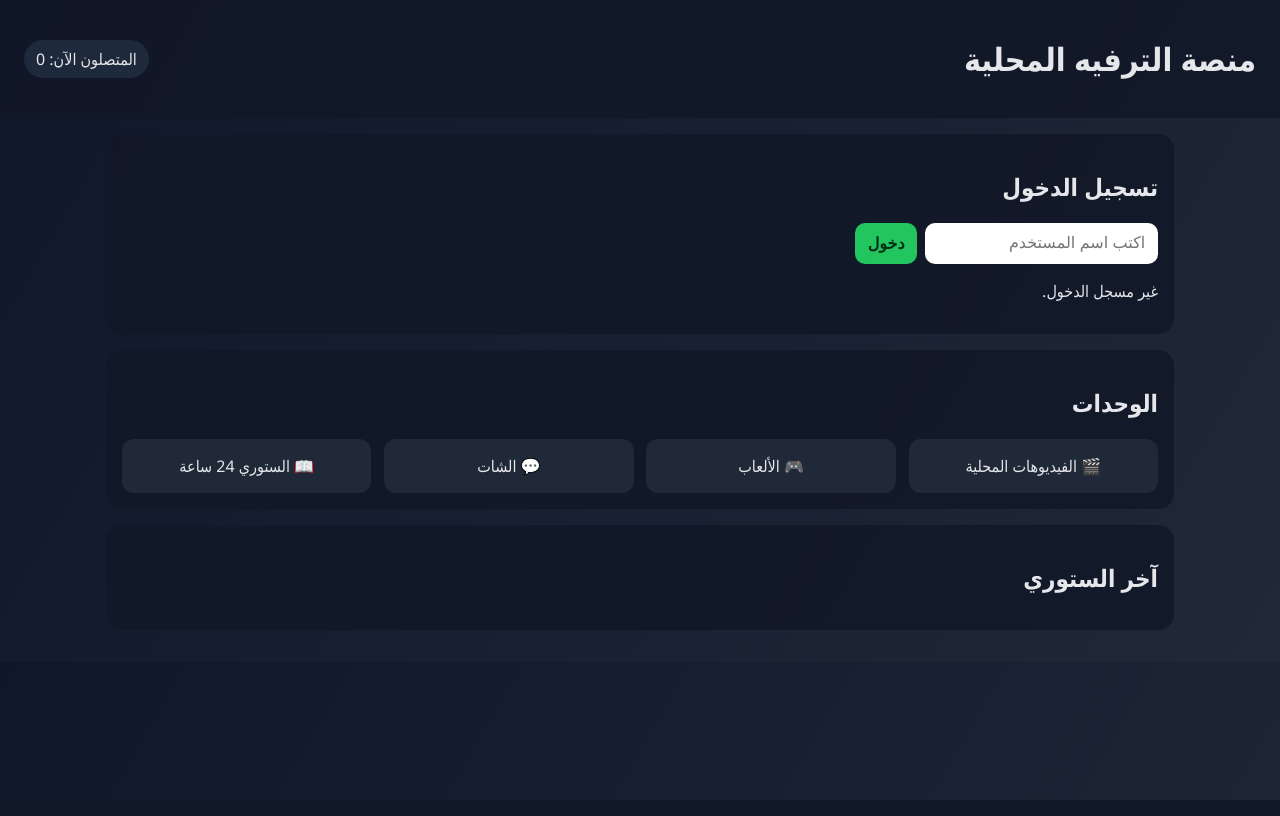
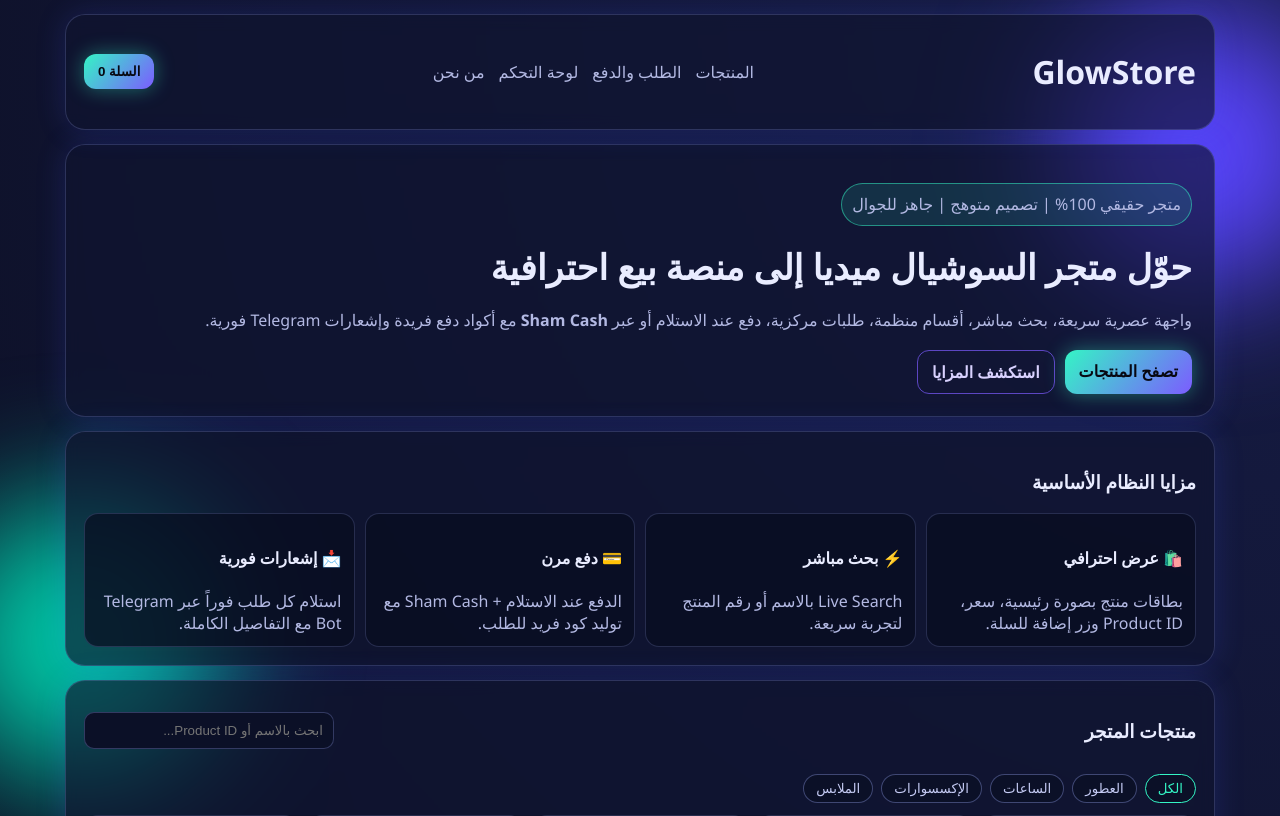
Before and after one commit to dstrqa-prog/swrtak, a PHP site: page / in a window 1280 px wide. Shown: the top 816 px of the page. Run offline with PHP 8.4, Linux system fonts and the light colour scheme.

Commit message:
Redesign homepage into glowing ecommerce storefront

```diff
--- a/index.html
+++ b/index.html
@@ -3,40 +3,98 @@
 <head>
   <meta charset="UTF-8" />
   <meta name="viewport" content="width=device-width, initial-scale=1.0" />
-  <title>منصة محلية متعددة</title>
+  <title>GlowStore | متجر إلكتروني احترافي</title>
+  <meta name="description" content="متجر إلكتروني احترافي 100% مع إدارة منتجات وطلبات ودفع إلكتروني عبر Sham Cash." />
   <link rel="stylesheet" href="/static/style.css" />
 </head>
 <body>
-  <header class="topbar">
-    <h1>منصة الترفيه المحلية</h1>
-    <div id="online-pill">المتصلون الآن: 0</div>
+  <div class="bg-orb orb-1"></div>
+  <div class="bg-orb orb-2"></div>
+
+  <header class="topbar glass">
+    <h1>GlowStore</h1>
+    <nav>
+      <a href="#products">المنتجات</a>
+      <a href="#checkout">الطلب والدفع</a>
+      <a href="#admin">لوحة التحكم</a>
+      <a href="#about">من نحن</a>
+    </nav>
+    <button id="cart-btn" class="neon-btn">السلة <span id="cart-count">0</span></button>
   </header>
 
   <main class="container">
-    <section class="card login-card">
-      <h2>تسجيل الدخول</h2>
-      <form id="login-form">
-        <input id="username" type="text" placeholder="اكتب اسم المستخدم" required />
-        <button type="submit">دخول</button>
-      </form>
-      <p id="login-status">غير مسجل الدخول.</p>
-    </section>
-
-    <section class="card modules">
-      <h2>الوحدات</h2>
-      <div class="grid">
-        <a class="module-link" href="/videos/index.html">🎬 الفيديوهات المحلية</a>
-        <a class="module-link" href="/games/index.html">🎮 الألعاب</a>
-        <a class="module-link" href="/chat/index.html">💬 الشات</a>
-        <a class="module-link" href="/stories/index.html">📖 الستوري 24 ساعة</a>
+    <section class="hero glass">
+      <p class="badge">متجر حقيقي 100% | تصميم متوهج | جاهز للجوال</p>
+      <h2>حوّل متجر السوشيال ميديا إلى منصة بيع احترافية</h2>
+      <p>
+        واجهة عصرية سريعة، بحث مباشر، أقسام منظمة، طلبات مركزية، دفع عند الاستلام
+        أو عبر <strong>Sham Cash</strong> مع أكواد دفع فريدة وإشعارات Telegram فورية.
+      </p>
+      <div class="hero-actions">
+        <a href="#products" class="neon-btn">تصفح المنتجات</a>
+        <a href="#features" class="outline-btn">استكشف المزايا</a>
       </div>
     </section>
 
-    <section class="card">
-      <h2>آخر الستوري</h2>
-      <div id="stories-preview" class="stories-preview"></div>
+    <section id="features" class="glass">
+      <h3>مزايا النظام الأساسية</h3>
+      <div class="feature-grid">
+        <article class="feature-card"><h4>🛍️ عرض احترافي</h4><p>بطاقات منتج بصورة رئيسية، سعر، Product ID وزر إضافة للسلة.</p></article>
+        <article class="feature-card"><h4>⚡ بحث مباشر</h4><p>Live Search بالاسم أو رقم المنتج لتجربة سريعة.</p></article>
+        <article class="feature-card"><h4>💳 دفع مرن</h4><p>الدفع عند الاستلام + Sham Cash مع توليد كود فريد للطلب.</p></article>
+        <article class="feature-card"><h4>📩 إشعارات فورية</h4><p>استلام كل طلب فوراً عبر Telegram Bot مع التفاصيل الكاملة.</p></article>
+      </div>
+    </section>
+
+    <section id="products" class="glass">
+      <div class="section-head">
+        <h3>منتجات المتجر</h3>
+        <input id="search" type="search" placeholder="ابحث بالاسم أو Product ID..." />
+      </div>
+      <div id="categories" class="categories"></div>
+      <div id="products-grid" class="products-grid"></div>
+    </section>
+
+    <section id="checkout" class="glass split">
+      <div>
+        <h3>صفحة الطلب والدفع</h3>
+        <ul>
+          <li>بيانات العميل: الاسم، الهاتف، العنوان، وسيلة التواصل.</li>
+          <li>الدفع عند الاستلام: يتم حفظ الطلب وإرساله للتاجر فوراً.</li>
+          <li>Sham Cash: توليد كود من 10 خانات + QR + نص نسخ جاهز للتحويل.</li>
+        </ul>
+      </div>
+      <div class="payment-box">
+        <p>مثال كود الدفع:</p>
+        <code id="payment-code">—</code>
+        <button id="generate-code" class="neon-btn">توليد كود جديد</button>
+      </div>
+    </section>
+
+    <section id="admin" class="glass">
+      <h3>لوحة التحكم</h3>
+      <div class="feature-grid">
+        <article class="feature-card"><h4>Dashboard</h4><p>إحصائيات المنتجات والطلبات اليومية.</p></article>
+        <article class="feature-card"><h4>إدارة المنتجات</h4><p>إضافة/تعديل/حذف، أسعار، كميات، وصور متعددة.</p></article>
+        <article class="feature-card"><h4>إدارة الطلبات</h4><p>جدول شامل مع تفاصيل كل طلب وحالة الدفع.</p></article>
+        <article class="feature-card"><h4>إعدادات الدفع</h4><p>تحديث QR وID والرابط المباشر لحساب Sham Cash.</p></article>
+      </div>
+    </section>
+
+    <section id="about" class="glass">
+      <h3>من نحن</h3>
+      <p>
+        هذا النموذج يعكس متجر إلكتروني متكامل قابل للنشر على استضافة PHP/MySQL
+        مثل InfinityFree مع واجهة Responsive وتجربة احترافية على الهاتف والكمبيوتر.
+      </p>
     </section>
   </main>
+
+  <aside id="cart-drawer" class="cart-drawer">
+    <h3>سلة المشتريات</h3>
+    <div id="cart-items"></div>
+    <p class="total">الإجمالي: <span id="cart-total">0</span> ل.س</p>
+  </aside>
 
   <script src="/static/script.js"></script>
 </body>
--- a/static/script.js
+++ b/static/script.js
@@ -1,69 +1,113 @@
-const usernameInput = document.getElementById('username');
-const loginForm = document.getElementById('login-form');
-const loginStatus = document.getElementById('login-status');
-const onlinePill = document.getElementById('online-pill');
-const storiesPreview = document.getElementById('stories-preview');
+const products = [
+  { id: 'PRD-101', name: 'عطر ليلي فاخر', category: 'العطور', price: 185000, image: 'https://images.unsplash.com/photo-1594035910387-fea47794261f?auto=format&fit=crop&w=900&q=60' },
+  { id: 'PRD-102', name: 'ساعة كلاسيك', category: 'الساعات', price: 240000, image: 'https://images.unsplash.com/photo-1523170335258-f5ed11844a49?auto=format&fit=crop&w=900&q=60' },
+  { id: 'PRD-103', name: 'حقيبة نسائية جلد', category: 'الإكسسوارات', price: 210000, image: 'https://images.unsplash.com/photo-1584917865442-de89df76afd3?auto=format&fit=crop&w=900&q=60' },
+  { id: 'PRD-104', name: 'جاكيت كاجوال', category: 'الملابس', price: 175000, image: 'https://images.unsplash.com/photo-1521572163474-6864f9cf17ab?auto=format&fit=crop&w=900&q=60' },
+  { id: 'PRD-105', name: 'نظارة شمسية', category: 'الإكسسوارات', price: 98000, image: 'https://images.unsplash.com/photo-1511499767150-a48a237f0083?auto=format&fit=crop&w=900&q=60' },
+  { id: 'PRD-106', name: 'عطر صباحي منعش', category: 'العطور', price: 162000, image: 'https://images.unsplash.com/photo-1541643600914-78b084683601?auto=format&fit=crop&w=900&q=60' },
+];
 
-function setUser(username) {
-  localStorage.setItem('local_app_user', username);
+const state = { cart: [], activeCategory: 'الكل', query: '' };
+const categories = ['الكل', ...new Set(products.map((p) => p.category))];
+
+const productsGrid = document.getElementById('products-grid');
+const categoriesEl = document.getElementById('categories');
+const searchEl = document.getElementById('search');
+const cartCountEl = document.getElementById('cart-count');
+const cartBtn = document.getElementById('cart-btn');
+const cartDrawer = document.getElementById('cart-drawer');
+const cartItemsEl = document.getElementById('cart-items');
+const cartTotalEl = document.getElementById('cart-total');
+const paymentCodeEl = document.getElementById('payment-code');
+const generateCodeBtn = document.getElementById('generate-code');
+
+function generatePaymentCode() {
+  const chars = 'ABCDEFGHIJKLMNOPQRSTUVWXYZ0123456789';
+  let code = '';
+  for (let i = 0; i < 10; i++) code += chars[Math.floor(Math.random() * chars.length)];
+  return code;
 }
 
-function getUser() {
-  return localStorage.getItem('local_app_user') || '';
+function renderCategories() {
+  categoriesEl.innerHTML = '';
+  categories.forEach((cat) => {
+    const chip = document.createElement('button');
+    chip.className = `category-chip ${state.activeCategory === cat ? 'active' : ''}`;
+    chip.textContent = cat;
+    chip.onclick = () => {
+      state.activeCategory = cat;
+      renderCategories();
+      renderProducts();
+    };
+    categoriesEl.appendChild(chip);
+  });
 }
 
-async function refreshStatus() {
-  const res = await fetch('/api/users/online');
-  const data = await res.json();
-  onlinePill.textContent = `المتصلون الآن: ${data.count}`;
-}
+function renderProducts() {
+  const filtered = products.filter((p) => {
+    const categoryMatch = state.activeCategory === 'الكل' || p.category === state.activeCategory;
+    const q = state.query.trim().toLowerCase();
+    const queryMatch = !q || p.name.toLowerCase().includes(q) || p.id.toLowerCase().includes(q);
+    return categoryMatch && queryMatch;
+  });
 
-async function refreshStories() {
-  const res = await fetch('/api/stories');
-  const data = await res.json();
-  storiesPreview.innerHTML = '';
-  if (!data.stories.length) {
-    storiesPreview.innerHTML = '<p>لا يوجد ستوري حالياً.</p>';
+  productsGrid.innerHTML = '';
+  if (!filtered.length) {
+    productsGrid.innerHTML = '<p>لا توجد نتائج مطابقة حالياً.</p>';
     return;
   }
 
-  data.stories.slice(0, 6).forEach((story) => {
-    const div = document.createElement('div');
-    div.className = 'story-chip';
-    div.innerHTML = `<strong>${story.user}</strong><br><small>تنتهي خلال 24 ساعة</small>`;
-    storiesPreview.appendChild(div);
+  filtered.forEach((p) => {
+    const card = document.createElement('article');
+    card.className = 'product-card';
+    card.innerHTML = `
+      <img src="${p.image}" alt="${p.name}">
+      <h4>${p.name}</h4>
+      <p class="meta">Product ID: ${p.id}</p>
+      <p class="price">${p.price.toLocaleString()} ل.س</p>
+      <button class="neon-btn">إضافة للسلة</button>
+    `;
+    card.querySelector('button').onclick = () => addToCart(p);
+    productsGrid.appendChild(card);
   });
 }
 
-if (loginForm) {
-  loginForm.addEventListener('submit', async (event) => {
-    event.preventDefault();
-    const username = usernameInput.value.trim();
-    if (!username) return;
+function addToCart(product) {
+  const item = state.cart.find((i) => i.id === product.id);
+  if (item) item.qty += 1;
+  else state.cart.push({ ...product, qty: 1 });
+  renderCart();
+}
 
-    const res = await fetch('/api/login', {
-      method: 'POST',
-      headers: { 'Content-Type': 'application/json' },
-      body: JSON.stringify({ username }),
-    });
+function renderCart() {
+  const count = state.cart.reduce((sum, item) => sum + item.qty, 0);
+  const total = state.cart.reduce((sum, item) => sum + item.qty * item.price, 0);
+  cartCountEl.textContent = count;
+  cartTotalEl.textContent = total.toLocaleString();
 
-    if (!res.ok) {
-      loginStatus.textContent = 'تعذر تسجيل الدخول.';
+  cartItemsEl.innerHTML = '';
+  if (!state.cart.length) {
+    cartItemsEl.innerHTML = '<p class="cart-item">السلة فارغة.</p>';
     return;
   }
 
-    setUser(username);
-    loginStatus.textContent = `مرحباً ${username}`;
-    await refreshStatus();
+  state.cart.forEach((item) => {
+    const row = document.createElement('div');
+    row.className = 'cart-item';
+    row.textContent = `${item.name} × ${item.qty}`;
+    cartItemsEl.appendChild(row);
+  });
+}
+
+searchEl.addEventListener('input', (e) => {
+  state.query = e.target.value;
+  renderProducts();
 });
 
-  const existing = getUser();
-  if (existing) {
-    usernameInput.value = existing;
-    loginStatus.textContent = `مرحباً ${existing}`;
-  }
-}
+cartBtn.onclick = () => cartDrawer.classList.toggle('open');
+generateCodeBtn.onclick = () => (paymentCodeEl.textContent = generatePaymentCode());
 
-refreshStatus();
-refreshStories();
-setInterval(refreshStatus, 10000);
+paymentCodeEl.textContent = generatePaymentCode();
+renderCategories();
+renderProducts();
+renderCart();
--- a/static/style.css
+++ b/static/style.css
@@ -1,102 +1,194 @@
 :root {
-  --bg: #0f172a;
-  --card: #111827;
-  --accent: #22c55e;
-  --text: #e5e7eb;
+  --bg: #070812;
+  --bg-2: #0f1230;
+  --glass: rgba(16, 21, 48, 0.65);
+  --text: #e9ecff;
+  --muted: #b3b9e3;
+  --neon: #34f5c5;
+  --neon-2: #7c5cff;
+  --danger: #ff4d8d;
 }
 
 * { box-sizing: border-box; }
 body {
   margin: 0;
-  font-family: "Segoe UI", Tahoma, sans-serif;
-  background: linear-gradient(120deg, #0f172a, #1f2937);
+  font-family: "Tajawal", "Segoe UI", sans-serif;
   color: var(--text);
+  background: radial-gradient(circle at top right, #171d47, var(--bg));
+  min-height: 100vh;
 }
 
+.bg-orb {
+  position: fixed;
+  width: 280px;
+  height: 280px;
+  border-radius: 50%;
+  filter: blur(65px);
+  z-index: -1;
+}
+.orb-1 { right: -60px; top: 10px; background: #5a45ff; }
+.orb-2 { left: -60px; bottom: 20px; background: #00c9a7; }
+
 .topbar {
+  position: sticky;
+  top: 0;
+  z-index: 20;
+  margin: 14px auto;
+  width: min(1150px, calc(100% - 24px));
+  padding: 14px 18px;
+  border-radius: 20px;
+  display: flex;
+  align-items: center;
+  gap: 14px;
+  justify-content: space-between;
+}
+
+a { color: var(--text); text-decoration: none; }
+nav { display: flex; gap: 14px; flex-wrap: wrap; }
+nav a { color: var(--muted); }
+nav a:hover { color: var(--neon); }
+
+.glass {
+  background: var(--glass);
+  border: 1px solid rgba(126, 138, 208, 0.28);
+  backdrop-filter: blur(8px);
+  box-shadow: 0 0 30px rgba(68, 91, 255, 0.18);
+  border-radius: 20px;
+}
+
+.container {
+  width: min(1150px, calc(100% - 24px));
+  margin: 0 auto 24px;
+  display: grid;
+  gap: 14px;
+}
+
+.hero { padding: 22px; }
+.hero h2 { margin: 8px 0; font-size: clamp(1.5rem, 3vw, 2.2rem); }
+.hero p { color: var(--muted); line-height: 1.8; }
+.badge {
+  width: fit-content;
+  background: rgba(52, 245, 197, 0.12);
+  border: 1px solid rgba(52, 245, 197, 0.5);
+  color: var(--neon);
+  padding: 6px 10px;
+  border-radius: 999px;
+}
+
+.hero-actions { display: flex; gap: 10px; flex-wrap: wrap; margin-top: 14px; }
+.neon-btn,
+.outline-btn {
+  border-radius: 12px;
+  padding: 10px 14px;
+  font-weight: 700;
+  cursor: pointer;
+}
+.neon-btn {
+  border: none;
+  background: linear-gradient(130deg, var(--neon), var(--neon-2));
+  color: #070812;
+  box-shadow: 0 0 20px rgba(52, 245, 197, 0.4);
+}
+.outline-btn {
+  border: 1px solid rgba(124, 92, 255, 0.7);
+  color: #d9d2ff;
+}
+
+section { padding: 18px; }
+.feature-grid,
+.products-grid {
+  display: grid;
+  grid-template-columns: repeat(auto-fit, minmax(210px, 1fr));
+  gap: 10px;
+}
+.feature-card,
+.product-card {
+  background: rgba(9, 13, 32, 0.72);
+  border: 1px solid rgba(126, 138, 208, 0.25);
+  border-radius: 14px;
+  padding: 12px;
+}
+.feature-card p { color: var(--muted); margin: 0; }
+
+.section-head {
   display: flex;
   justify-content: space-between;
   align-items: center;
-  padding: 1rem 1.5rem;
-  background: rgba(17, 24, 39, 0.9);
-  position: sticky;
-  top: 0;
+  gap: 10px;
+  flex-wrap: wrap;
+}
+input[type='search'] {
+  min-width: 250px;
+  border-radius: 10px;
+  border: 1px solid rgba(126, 138, 208, 0.35);
+  background: #0b1027;
+  color: #fff;
+  padding: 10px;
 }
 
-#online-pill {
-  background: #1e293b;
-  padding: 0.5rem 0.75rem;
+.categories { display: flex; flex-wrap: wrap; gap: 8px; margin: 12px 0; }
+.category-chip {
+  border: 1px solid rgba(126, 138, 208, 0.45);
+  background: #0b1027;
+  color: #c4caf3;
   border-radius: 999px;
+  padding: 6px 12px;
+  cursor: pointer;
+}
+.category-chip.active {
+  border-color: var(--neon);
+  color: var(--neon);
 }
 
-.container {
-  max-width: 1100px;
-  margin: 1rem auto;
-  padding: 0 1rem 1rem;
+.product-card img {
+  width: 100%;
+  height: 160px;
+  object-fit: cover;
+  border-radius: 10px;
+  margin-bottom: 8px;
+}
+.product-card .meta { color: var(--muted); font-size: 0.9rem; }
+.product-card .price { color: var(--neon); font-weight: 700; }
+
+.split {
   display: grid;
-  gap: 1rem;
+  grid-template-columns: 1.2fr 0.8fr;
+  gap: 14px;
+}
+.payment-box {
+  background: rgba(9, 13, 32, 0.72);
+  border: 1px solid rgba(126, 138, 208, 0.25);
+  border-radius: 14px;
+  padding: 14px;
+}
+code {
+  display: inline-block;
+  padding: 7px 10px;
+  border-radius: 8px;
+  background: #090d20;
+  border: 1px dashed var(--neon);
+  margin-bottom: 10px;
 }
 
-.card {
-  background: rgba(17, 24, 39, 0.9);
-  border-radius: 16px;
-  padding: 1rem;
+.cart-drawer {
+  position: fixed;
+  left: 14px;
+  top: 92px;
+  width: 290px;
+  max-height: 75vh;
+  overflow: auto;
+  padding: 14px;
+  border-radius: 14px;
+  background: rgba(8, 11, 26, 0.95);
+  border: 1px solid rgba(126, 138, 208, 0.3);
+  transform: translateX(-120%);
+  transition: 0.25s ease;
 }
+.cart-drawer.open { transform: translateX(0); }
+.total { border-top: 1px solid rgba(126, 138, 208, 0.25); padding-top: 8px; }
+.cart-item { margin-bottom: 6px; color: var(--muted); }
 
-#login-form {
-  display: flex;
-  gap: 0.5rem;
-  flex-wrap: wrap;
+@media (max-width: 900px) {
+  .split { grid-template-columns: 1fr; }
+  .cart-drawer { width: calc(100% - 28px); left: 14px; }
 }
-
-input, button, select {
-  border: none;
-  border-radius: 10px;
-  padding: 0.7rem 0.8rem;
-  font-size: 1rem;
-}
-
-button {
-  background: var(--accent);
-  color: #052e16;
-  font-weight: 700;
-  cursor: pointer;
-}
-
-.grid {
-  display: grid;
-  grid-template-columns: repeat(auto-fit, minmax(170px, 1fr));
-  gap: 0.8rem;
-}
-
-.module-link {
-  text-decoration: none;
-  background: #1f2937;
-  color: var(--text);
-  padding: 1rem;
-  border-radius: 12px;
-  text-align: center;
-}
-
-.stories-preview {
-  display: grid;
-  grid-template-columns: repeat(auto-fit, minmax(120px, 1fr));
-  gap: 0.6rem;
-}
-
-.story-chip {
-  background: #1f2937;
-  border-radius: 12px;
-  padding: 0.6rem;
-  text-align: center;
-  font-size: 0.9rem;
-}
-
-.panel {
-  display: grid;
-  gap: 1rem;
-}
-
-@media (max-width: 700px) {
-  .topbar { flex-direction: column; gap: 0.6rem; }
-}
```
Lines whose indentation alone changed are shown as unchanged.
